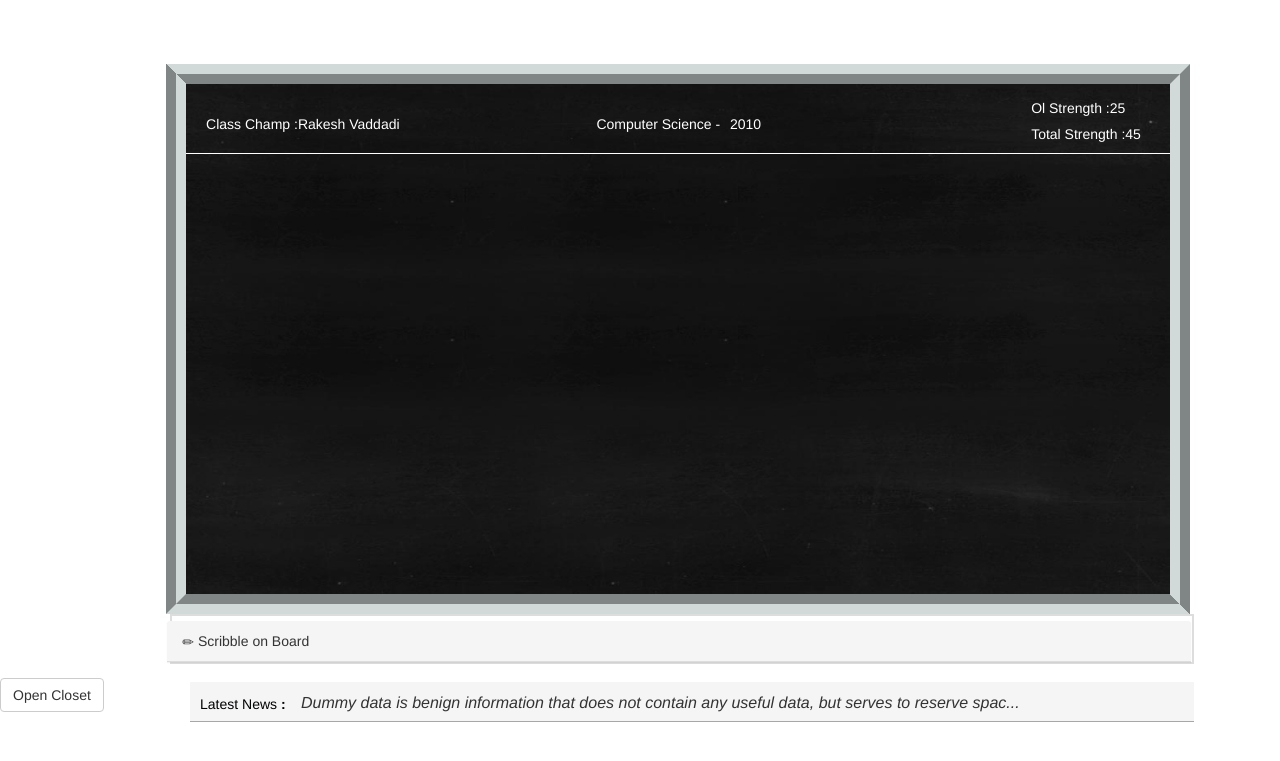
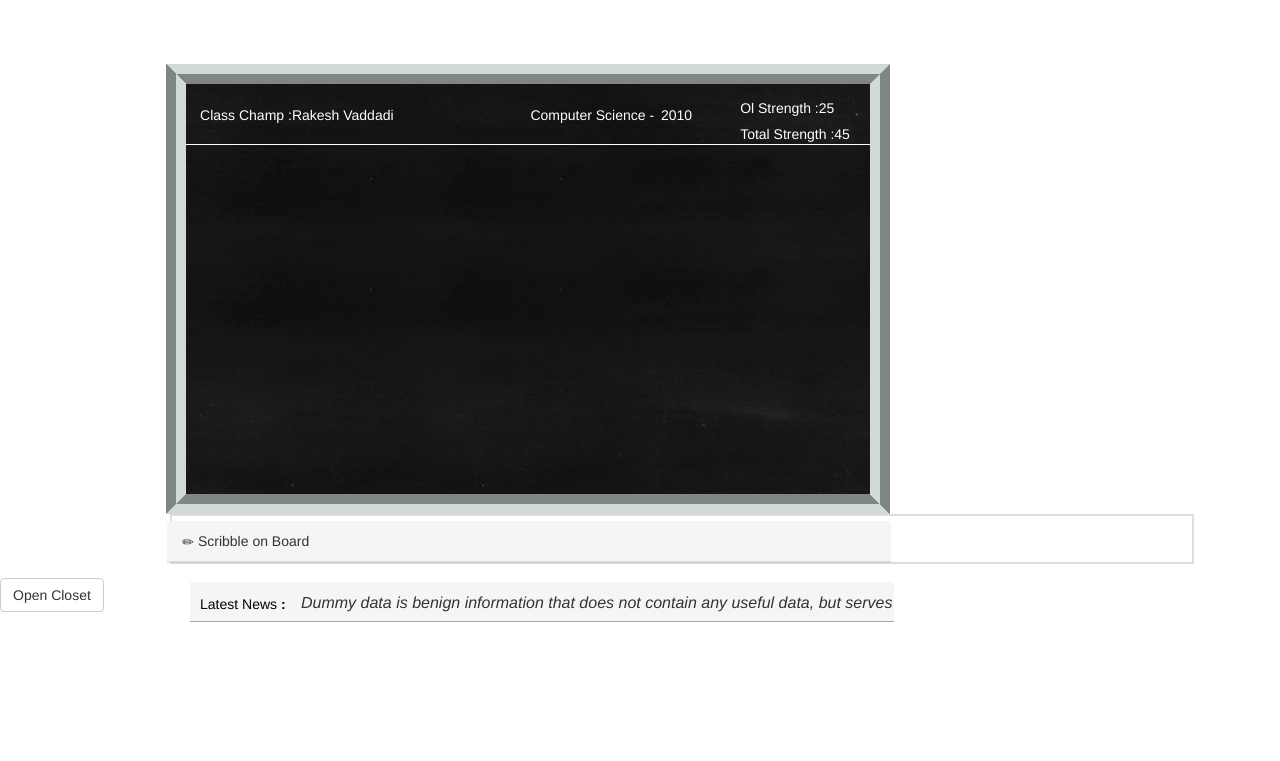
Before and after one commit to Diffinder/topez, a PHP site: page /bb.php in a window 1280 px wide. Shown: the top 761 px of the page. Run offline with PHP 8.4, Linux system fonts and the light colour scheme; some libraries are stand-ins or nearby versions; some web fonts are replaced.

Commit message:
blackboard4

```diff
--- a/css/style.css
+++ b/css/style.css
@@ -1,8 +1,8 @@
 .bb{
 	background: url('../images/bb.jpg') no-repeat;
 	background-size: 100% 100%;
-	width:1024px;
-	height: 550px;
+	width:724px;
+	height: 450px;
 	margin-left:13%;
 	margin-top: 5%;
 	border: 20px ridge rgb(209, 218, 216);
@@ -171,7 +171,7 @@
     border-radius: 0;
     border: none;
     margin-bottom: 0;
-    width: 1024px
+    width: 724px
 }
 
 .panel-body{
@@ -194,7 +194,7 @@
 .ticker {
   position: absolute;
   margin-left: 300px;
-  width: 894px;
+  width: 594px;
   height: 40px;
   overflow: hidden;
   line-height: 40px;
```
